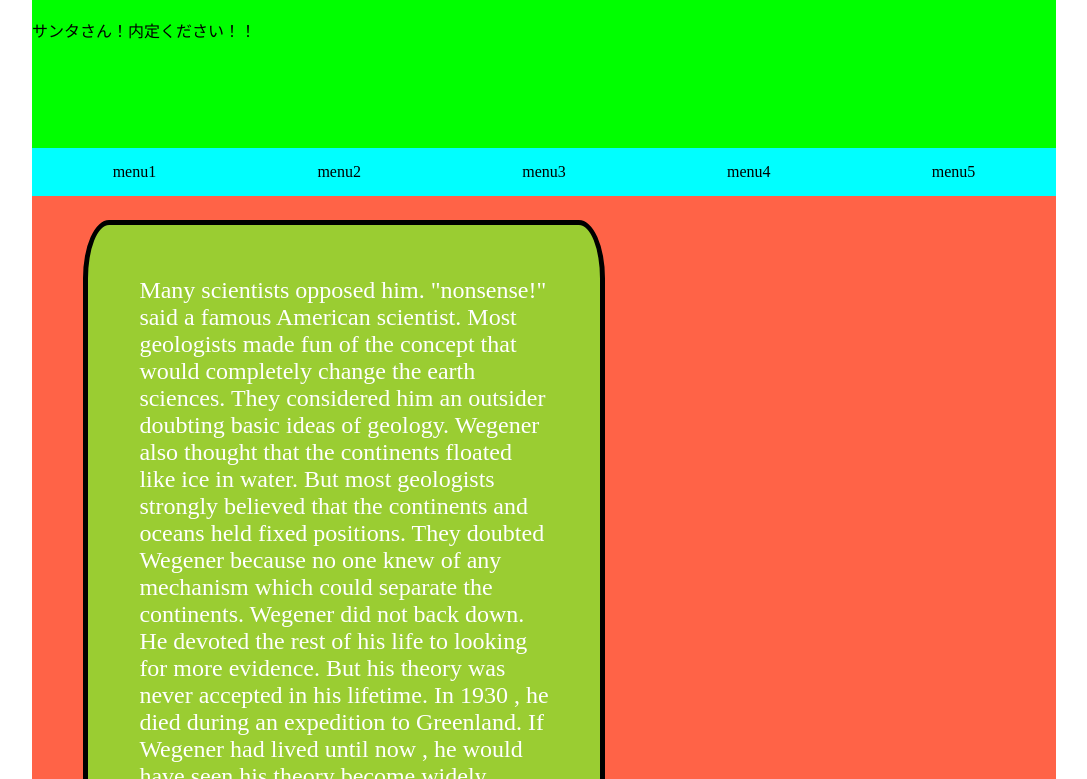
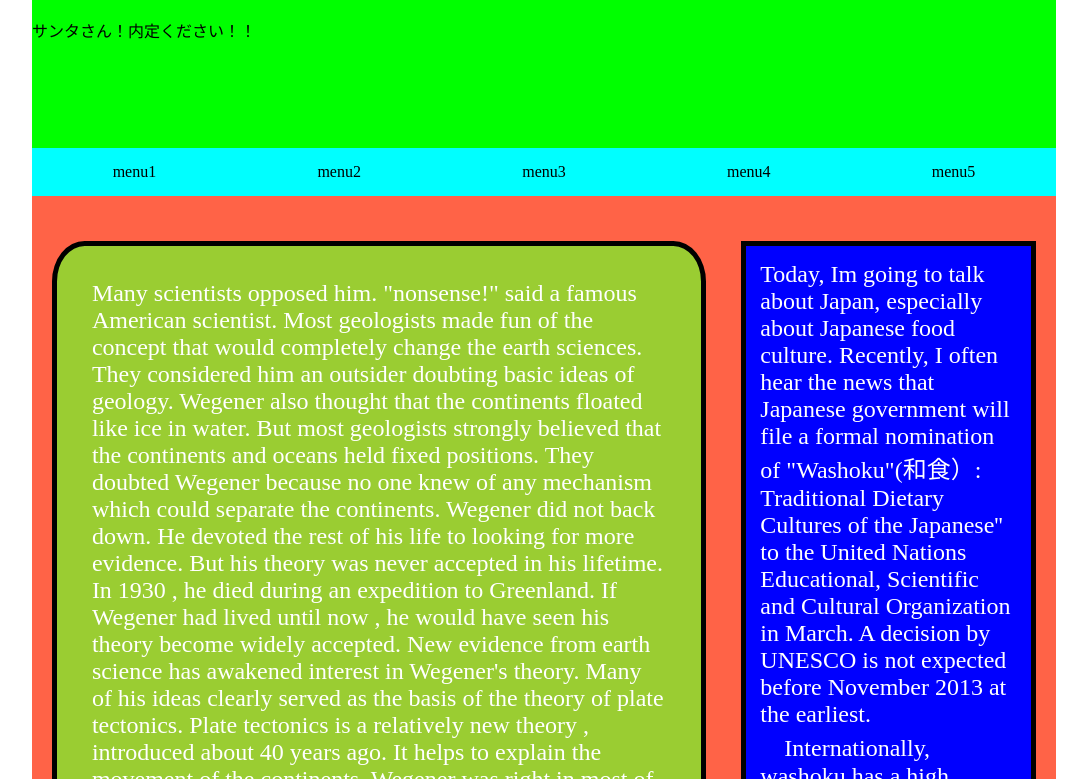
Before and after one commit to kazuko0811/gittest1224, a plain HTML site: page index.html in a window 1280 px wide. Shown: the part 173-952 px from the top of the page, without its empty margins (96-1183 px from the left). Drawn offline with Linux system fonts and the light colour scheme.

Commit message:
main-content

```diff
--- a/index.html
+++ b/index.html
@@ -21,7 +21,7 @@
 					<li>menu5</li>
 				</ul>
 			</div>
-			<div class="clearfix">
+			<div class="wrap clearfix">
 				<div class="main">
 					<p class="main-contant">Many scientists opposed him.
 	"nonsense!"
@@ -49,11 +49,11 @@
 				</div>
 
 				<div class="sidebar">
-					<p>Today, Im going to talk about Japan, especially about Japanese food culture. Recently, I often hear the news that Japanese government will file a formal nomination of "Washoku"(和食）: Traditional Dietary Cultures of the Japanese'' to the United Nations Educational, Scientific and Cultural Organization in March. A decision by UNESCO is not expected before November 2013 at the earliest. 　Internationally, washoku has a high reputation. What is used for the base of taste in washoku is "dashi," Japanese style broth.
+					<p class="side-content">Today, Im going to talk about Japan, especially about Japanese food culture. Recently, I often hear the news that Japanese government will file a formal nomination of "Washoku"(和食）: Traditional Dietary Cultures of the Japanese'' to the United Nations Educational, Scientific and Cultural Organization in March. A decision by UNESCO is not expected before November 2013 at the earliest. 　Internationally, washoku has a high reputation. What is used for the base of taste in washoku is "dashi," Japanese style broth.
 	Dashi is really important for washoku to bring out the rich and delicate flavors of foods. In my town, the industry of katsuobushi is very popular. Katsuobushi is one of the main items to make "dashi" soup from. My town is small but there are almost 30 katsuobusi factories in my town.　I'd like to make full-blown miso soup by making broth with Katsuobushi from my town for my host family in America. It's not kind of Washoku, but we japanese have familiarity with Obento. now, I'm going to talk about latest Japanese food culture related obento. Japan is also known for Japanese pop culture like Anime. If we, Japanese hear "Anime" , we tend to get reminded of "Otaku. " but, Doraemon, which everyone knows, is also one of Anime. What is more, how many Japanese grow up with watching anpanman? Including famous characters expressing each prefectures in Japan, we can understand that Anime and character culture deeply take root in Japan. There are countless characters in Japan. Sometimes, those characters are loved by not only kids but also women.
 	Obento which is decorated to be looked like some characters is called "charaben." For example, pikachu that is an important character from famous Pokemon and Hello Kitty that is loved by women worldwide are used. Charaben of pikachu, the yellow body of pikachu is made of boilled egg. And his black eyes are made of seaweed. Rice with Sakura denpun(starch) for kitty's pink ribbon. And her black eyes and eyelashes are also made of seaweed or seed. Charaben looks very pretty. The prettiness of charaben can make kids try to eat foods they don't like. The Japanese dexterity is reflected in charaben. Charaben attract many people's attentions worldwide and we can get recipes of charaben in English on the internet. Japanese, who come up with a fresh idea like charaben, are so interesting. I hope Japanese food culture including washoku and charaben make people around the world more interested in Japan.</p>
 				</div>
-			</div>
+		</div>
 
 			<div class="footer">
 			</div>
--- a/style.css
+++ b/style.css
@@ -50,30 +50,40 @@ ul {
 
 /* ---------- メインコンテンツエリア ---------- */
 
+.wrap {
+	padding: 2%;
+}
+
+.main {
+	float:left;
+	width: 70%;
+}
+
 .main-contant {
 	background: yellowgreen;
 	color: #fff;
 	font-size: 1.5em;
-	padding: 5%;
-	margin-left: 5%;
 	border: 5px solid #000;
 	border-radius: 5%;
-	width: 40%;
-	float:left;
+	padding: 5%;
+	margin-right: 5%;
 }
 
 
 /* ---------- サイドバーエリア ---------- */
 
 .sidebar {
+	float: right;
+	width: 30%;
+}
+
+.side-content {
 	background: blue;
 	color: #fff;
+	font-size: 1.5em;
 	border: 5px solid #000;
-	border-radius: 5%;
-	margin-right: 15%;
+	/*border-radius: 5%;*/
 	padding: 5%;
-	width: 20%;
-	float: right;
 }
 
 
```
